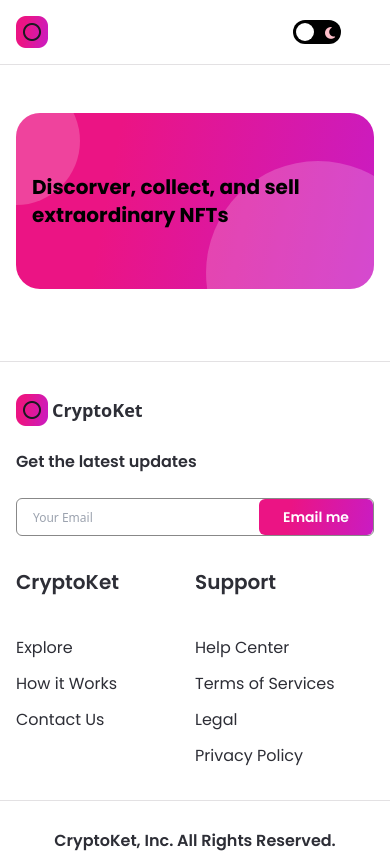
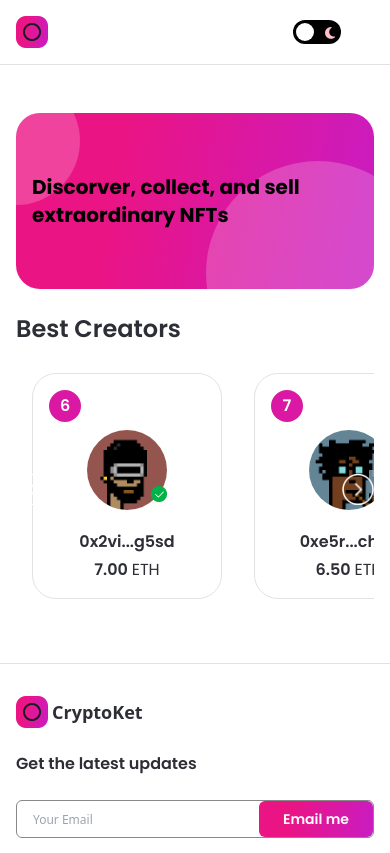
Before and after one commit to habibullahturkmen/nft-marketplace, a Next.js app: page / in a window 390 px wide. Shown: the top 853 px of the page. Built offline with nearby package versions, Linux system fonts and the light colour scheme.

Commit message:
Home Page: Top Sellers part implemented, and CratorCard component created

```diff
--- /dev/null
+++ b/components/CreatorCard.jsx
@@ -0,0 +1,39 @@
+import React from 'react';
+import Image from 'next/image';
+
+import images from '../assets';
+
+const CreatorCard = ({ rank, creatorImage, creatorName, creatorEths }) => (
+  <div className="min-w-190 minlg:min-w-240 dark:bg-nft-black-3 bg-white border dark:border-nft-black-3 border-nft-gray-1 rounded-3xl flex flex-col p-4 m-4">
+    <div className="w-8 h-8 minlg:w-10 minlg:h-10 bg-nft-red-violet flexCenter rounded-full">
+      <p className="font-poppins text-white font-semibold text-base minlg:text-lg">{rank}</p>
+    </div>
+
+    <div className="my-2 flex justify-center">
+      <div className="relative w-20 h-20 minlg:w-28 minlg:h-28">
+        <Image
+          src={creatorImage}
+          layout="fill"
+          objectFit="cover"
+          alt="creator"
+          className="rounded-full"
+        />
+        <div className="absolute w-4 h-4 minlg:w-7 minlg:h-7 bottom-2 -right-0">
+          <Image
+            src={images.tick}
+            layout="fill"
+            objectFit="contain"
+            alt="tick"
+          />
+        </div>
+      </div>
+    </div>
+
+    <div className="mt-3 minlg:mt-7 text-center flexCenter flex-col">
+      <p className="font-poppins dark:text-white text-nft-black-1 font-semibold text-base">{creatorName}</p>
+      <p className="mt-1 font-poppins dark:text-white text-nft-black-1 font-semibold text-base">{creatorEths.toFixed(2)} <span className="font-normal">ETH</span></p>
+    </div>
+  </div>
+);
+
+export default CreatorCard;
--- a/components/index.js
+++ b/components/index.js
@@ -2,5 +2,6 @@
 import Navbar from './Navbar';
 import Button from './Button';
 import Banner from './Banner.jsx';
+import CreatorCard from './CreatorCard';
 
-export { Footer, Navbar, Button, Banner };
+export { Footer, Navbar, Button, Banner, CreatorCard };
--- a/pages/index.js
+++ b/pages/index.js
@@ -1,6 +1,51 @@
-import { Banner } from '../components';
+import { useState, useEffect, useRef } from 'react';
+import Image from 'next/image';
+import { useTheme } from 'next-themes';
 
-const Home = () => (
+import { Banner, CreatorCard } from '../components';
+import images from '../assets';
+import { makeId } from '../utils/makeId';
+
+const Home = () => {
+  const [hideButtons, setHideButtons] = useState(false);
+  const { theme } = useTheme();
+  const parentRef = useRef(null);
+  const scrollRef = useRef(null);
+
+  const handleScroll = (direction) => {
+    const { current } = scrollRef;
+
+    const scrollAmount = window.innerWidth > 1800 ? 270 : 210;
+
+    if (direction === 'left') {
+      current.scrollLeft -= scrollAmount;
+    } else {
+      current.scrollLeft += scrollAmount;
+    }
+  };
+
+  const isScrollable = () => {
+    const { current } = scrollRef;
+    const { current: parent } = parentRef;
+
+    if (current?.scrollWidth >= parent?.offsetWidth) {
+      setHideButtons(false);
+    } else {
+      setHideButtons(true);
+    }
+  };
+
+  useEffect(() => {
+    isScrollable();
+
+    window.addEventListener('resize', isScrollable);
+
+    return () => {
+      window.removeEventListener('resize', isScrollable);
+    };
+  });
+
+  return (
     <div className="flex justify-center sm:px-4 p-12">
       <div className="w-full minmd:w-4/5">
         <Banner
@@ -8,8 +53,36 @@
           childStyles="md:text-4xl sm:text-2xl xs:text-xl text-left"
           parentStyles="justify-start mb-6 h-72 sm:h-60 p-12 xs:p-4 xs:h-44 rounded-3xl"
         />
+
+        <div>
+          <h1 className="font-poppins dark:text-white text-nft-black-1 text-2xl minlg:text-4xl font-semibold ml-4 xs:ml-0">Best Creators</h1>
+          <div className="relative flex-1 max-w-full flex mt-3" ref={parentRef}>
+            <div className="flex flex-row w-max overflow-x-scroll no-scrollbar select-none" ref={scrollRef}>
+              {[6, 7, 8, 9, 10].map((i) => (
+                <CreatorCard
+                  key={`creator ${i}`}
+                  rank={i}
+                  creatorImage={images[`creator${i}`]}
+                  creatorName={`0x${makeId(3)}...${makeId(4)}`}
+                  creatorEths={10 - i * 0.5}
+                />
+              ))}
+              {!hideButtons && (
+              <>
+                <div onClick={() => handleScroll('left')} className="absolute w-8 h-8 minlg:w-12 minlg:h-12 top-45 cursor-pointer left-0">
+                  <Image src={images.left} layout="fill" objectFit="contain" alt="left_arrow" className={theme === 'light' && 'filter invert'} />
+                </div>
+                <div onClick={() => handleScroll('right')} className="absolute w-8 h-8 minlg:w-12 minlg:h-12 top-45 cursor-pointer right-0">
+                  <Image src={images.right} layout="fill" objectFit="contain" alt="left_arrow" className={theme === 'light' && 'filter invert'} />
+                </div>
+              </>
+              )}
+            </div>
+          </div>
+        </div>
       </div>
     </div>
   );
+};
 
 export default Home;
--- /dev/null
+++ b/utils/makeId.js
@@ -0,0 +1,12 @@
+export const makeId = (length) => {
+  let result = '';
+
+  const characters = 'abcdefghijklmnopqrstuvwxyz0123456789';
+  const charactersLength = characters.length;
+
+  for (let i = 0; i < length; i += 1) {
+    result += characters.charAt(Math.floor(Math.random() * charactersLength));
+  }
+
+  return result;
+};
```
Lines whose indentation alone changed are shown as unchanged.
